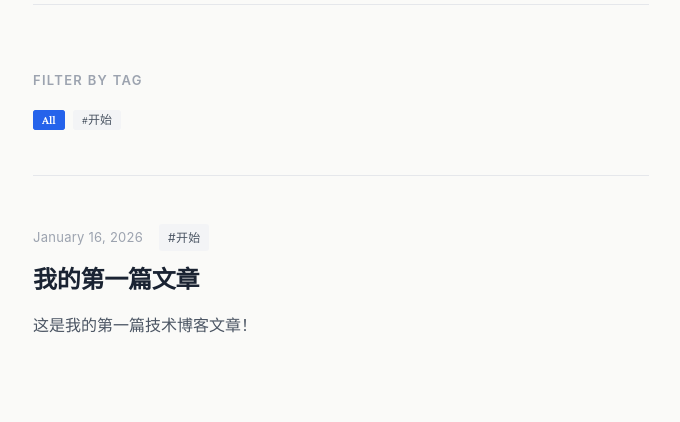
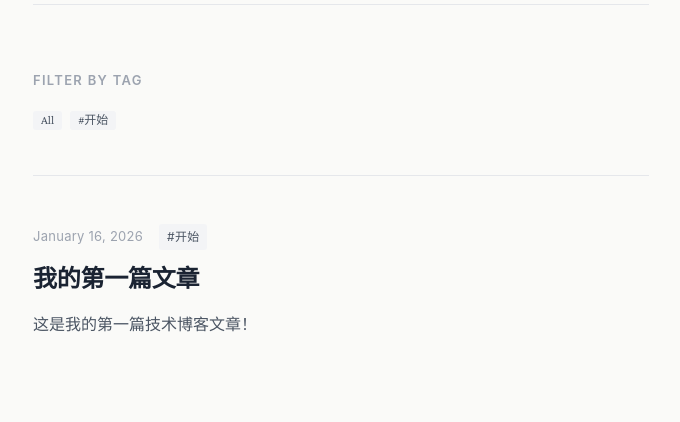
Before and after one commit to xiaomengicp/tech-blog, a Jekyll site: the page built from index.html, in a window 1280 px wide. Shown: the part 183-605 px from the top of the page, without its empty margins (299-979 px from the left). Built offline with Jekyll 4.4.1, drawn with Linux system fonts in a browser that asks for light colours.

Commit message:
back to tag v1

```diff
--- a/assets/css/style.css
+++ b/assets/css/style.css
@@ -353,21 +353,12 @@ li {
   border-radius: 3px;
   font-size: 0.75rem;
   transition: all 0.2s ease;
-  cursor: pointer;
-  border: 1px solid transparent;
 }
 
 .post-tag:hover {
   background: var(--accent);
   color: white;
   border-bottom: none;
-}
-
-.post-tag.active {
-  background: var(--accent);
-  color: white;
-  border-color: var(--accent);
-  font-weight: 600;
 }
 
 .post-title-link {
--- a/index.html
+++ b/index.html
@@ -35,7 +35,7 @@ layout: default
         {% if post.tags %}
         <div class="post-tags">
           {% for tag in post.tags %}
-          <a href="#{{ tag | slugify }}" class="post-tag" data-tag="{{ tag | slugify }}">#{{ tag }}</a>
+          <a href="#{{ tag | slugify }}" class="post-tag">#{{ tag }}</a>
           {% endfor %}
         </div>
         {% endif %}
```
